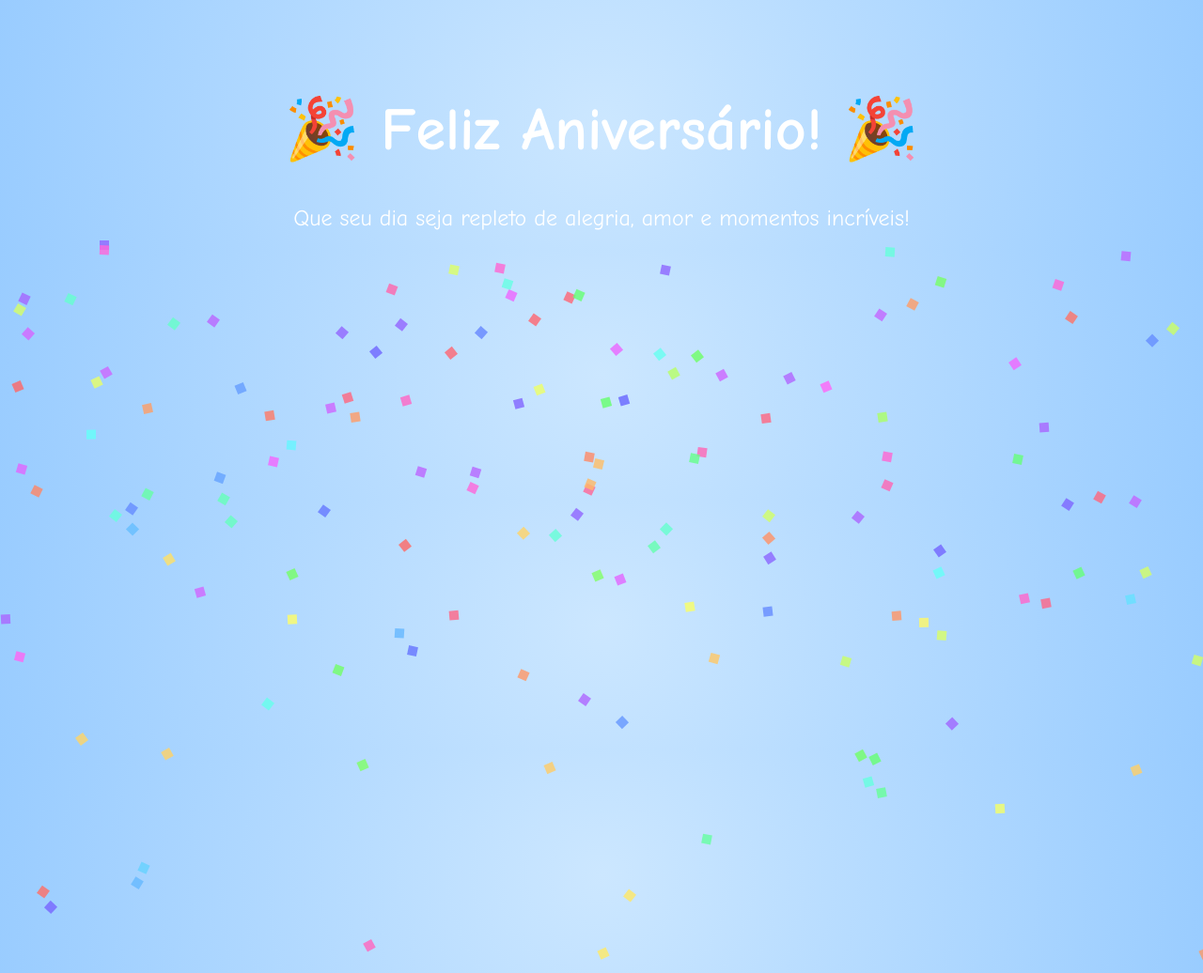
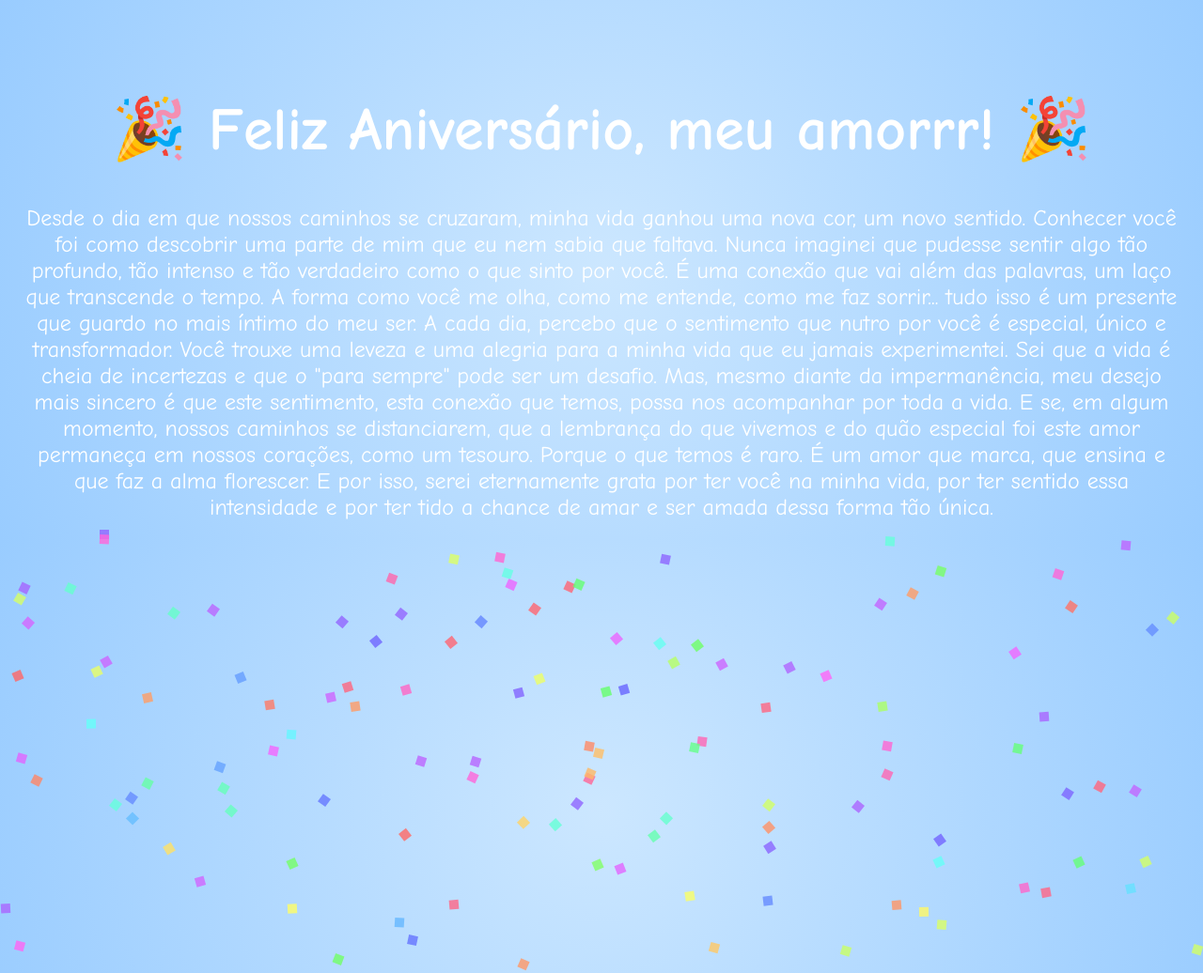
Before and after one commit to maeloisaaa/B-DAY, a plain HTML site: page index.html in a window 1280 px wide. Shown: the top 1036 px of the page at 94% size. Drawn offline with Linux system fonts and the light colour scheme.

Commit message:
Update index.html

```diff
--- a/index.html
+++ b/index.html
@@ -46,8 +46,18 @@
 </head>
 <body>
 
-<h1>🎉 Feliz Aniversário! 🎉</h1>
-<p>Que seu dia seja repleto de alegria, amor e momentos incríveis!</p>
+<h1>🎉 Feliz Aniversário, meu amorrr! 🎉</h1>
+<p>
+
+Desde o dia em que nossos caminhos se cruzaram, minha vida ganhou uma nova cor, um novo sentido. Conhecer você foi como descobrir uma parte de mim que eu nem sabia que faltava. Nunca imaginei que pudesse sentir algo tão profundo, tão intenso e tão verdadeiro como o que sinto por você. É uma conexão que vai além das palavras, um laço que transcende o tempo.
+
+A forma como você me olha, como me entende, como me faz sorrir... tudo isso é um presente que guardo no mais íntimo do meu ser. A cada dia, percebo que o sentimento que nutro por você é especial, único e transformador. Você trouxe uma leveza e uma alegria para a minha vida que eu jamais experimentei.
+
+Sei que a vida é cheia de incertezas e que o "para sempre" pode ser um desafio. Mas, mesmo diante da impermanência, meu desejo mais sincero é que este sentimento, esta conexão que temos, possa nos acompanhar por toda a vida. E se, em algum momento, nossos caminhos se distanciarem, que a lembrança do que vivemos e do quão especial foi este amor permaneça em nossos corações, como um tesouro.
+
+Porque o que temos é raro. É um amor que marca, que ensina e que faz a alma florescer. E por isso, serei eternamente grata por ter você na minha vida, por ter sentido essa intensidade e por ter tido a chance de amar e ser amada dessa forma tão única.
+
+</p>
 
 <!-- Música de fundo -->
 <audio autoplay loop>
```
